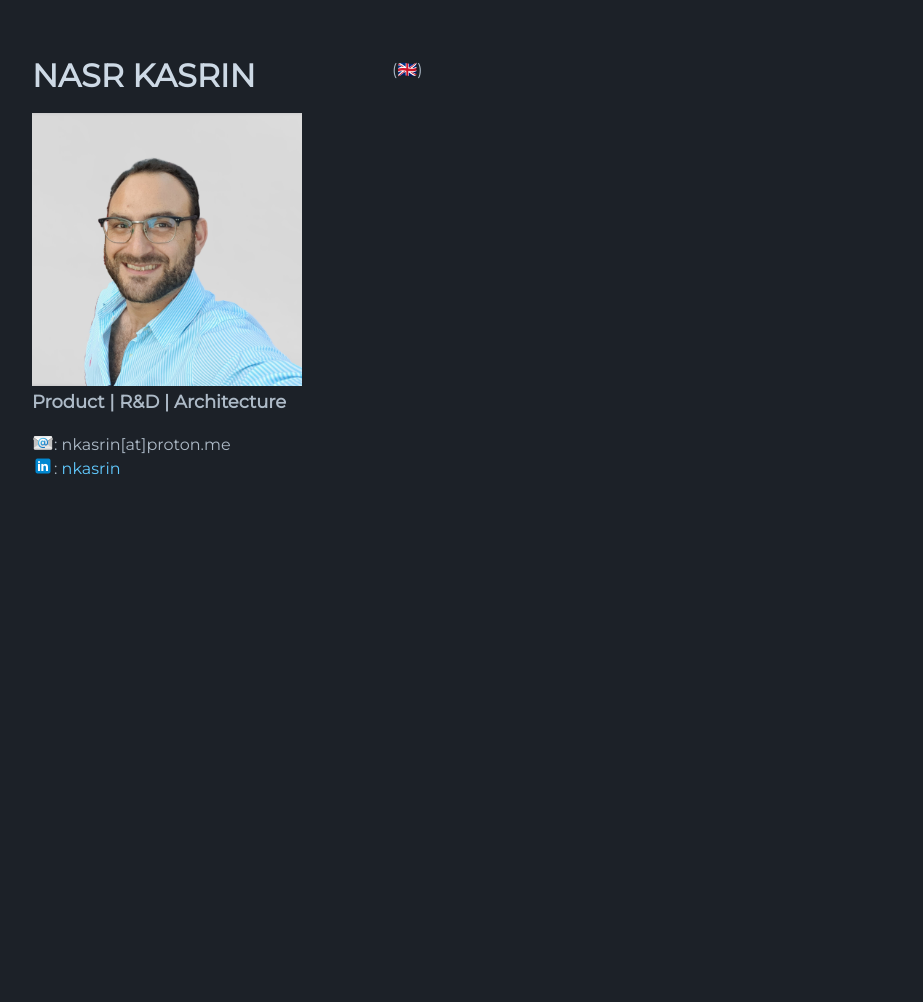
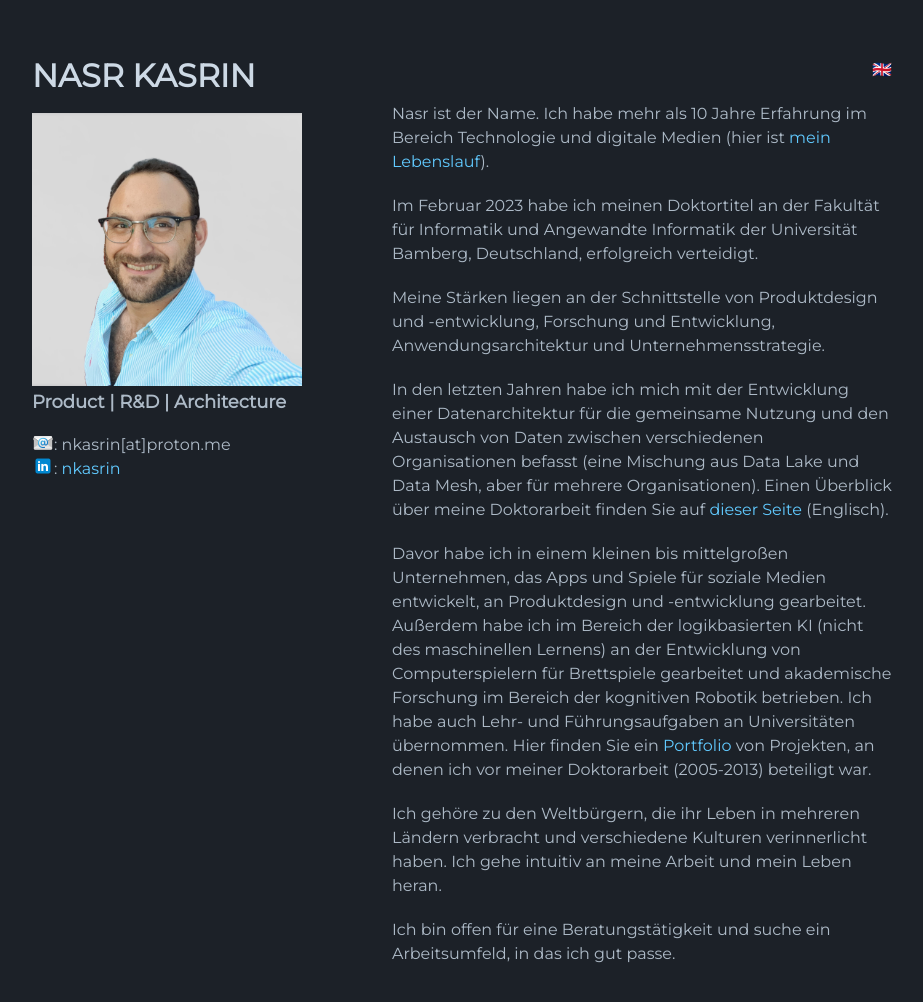
Before and after one commit to n42r/n42r.github.io, a Jekyll site: the page built from index_de.md, in a window 1280 px wide and 1036 px high. Shown: the top 1002 px of the window, without its empty margins (178-1101 px from the left). Built offline with Jekyll 4.4.1, drawn with Linux system fonts in a browser that asks for light colours; the repository's description, which GitHub fills in, is left out.

Commit message:
added german first drft text

```diff
--- a/_config.yml
+++ b/_config.yml
@@ -5,3 +5,4 @@ title: NASR KASRIN
 roles: Product | R&D | Architecture
 email: nkasrin[at]proton.me
 linkedin: nkasrin
+german: index_de
--- a/_layouts/default.html
+++ b/_layouts/default.html
@@ -30,13 +30,13 @@
         {% endif %}
 
         {% if site.email %}
-
 			<img src="assets/img/email-20.png"/>: {{site.email}} <br/>
         {% endif %}
 
         {% if site.linkedin %}
-			<img src="assets/img/ln-20-4.png"/>: <a href="https://www.linkedin.com/in/{{site.linkedin}}">{{site.linkedin}} </a>
+			<img src="assets/img/ln-20-4.png"/>: <a href="https://www.linkedin.com/in/{{site.linkedin}}">{{site.linkedin}} </a> <br/>
         {% endif %}
+
 
 		<!--
 		<p>{{ site.description | default: site.github.project_tagline }}</p>
@@ -61,6 +61,13 @@
  -->
 	</header>
       <section>
+<!--
+        {% if site.german %}
+
+			 <p style="text-align:right;">	 🇩🇪 :<a href="{{site.german}}"> Lese auf Deutsch </a></p>
+
+        {% endif %}
+-->
 
       {{ content }}
 
--- a/index_de.md
+++ b/index_de.md
@@ -2,5 +2,24 @@
 layout: default
 ---
 
+<p style="text-align:right;"> <a href="index"> 🇬🇧 </a></p>
 
-([🇬🇧](index))
+Nasr ist der Name. Ich habe mehr als 10 Jahre Erfahrung im Bereich Technologie und digitale Medien (hier ist [mein Lebenslauf](assets/pdf/kasrin_resume_2023_04.pdf)).
+
+
+Im Februar 2023 habe ich meinen Doktortitel an der Fakultät für Informatik und Angewandte Informatik der Universität Bamberg, Deutschland, erfolgreich verteidigt.
+
+
+Meine Stärken liegen an der Schnittstelle von Produktdesign und -entwicklung, Forschung und Entwicklung, Anwendungsarchitektur und Unternehmensstrategie.
+
+
+In den letzten Jahren habe ich mich mit der Entwicklung einer Datenarchitektur für die gemeinsame Nutzung und den Austausch von Daten zwischen verschiedenen Organisationen befasst (eine Mischung aus Data Lake und Data Mesh, aber für mehrere Organisationen). Einen Überblick über meine Doktorarbeit finden Sie auf [dieser Seite](phd) (Englisch).
+
+
+Davor habe ich in einem kleinen bis mittelgroßen Unternehmen, das Apps und Spiele für soziale Medien entwickelt, an Produktdesign und -entwicklung gearbeitet. Außerdem habe ich im Bereich der logikbasierten KI (nicht des maschinellen Lernens) an der Entwicklung von Computerspielern für Brettspiele gearbeitet und akademische Forschung im Bereich der kognitiven Robotik betrieben. Ich habe auch Lehr- und Führungsaufgaben an Universitäten übernommen. Hier finden Sie ein [Portfolio](assets/pdf/kasrin_protfolio_upgraded_23.pdf) von Projekten, an denen ich vor meiner Doktorarbeit (2005-2013) beteiligt war.
+
+
+Ich gehöre zu den Weltbürgern, die ihr Leben in mehreren Ländern verbracht und verschiedene Kulturen verinnerlicht haben. Ich gehe intuitiv an meine Arbeit und mein Leben heran.
+
+
+Ich bin offen für eine Beratungstätigkeit und suche ein Arbeitsumfeld, in das ich gut passe.
```
Also changed, not shown: index.md (+4 -3 lines).
